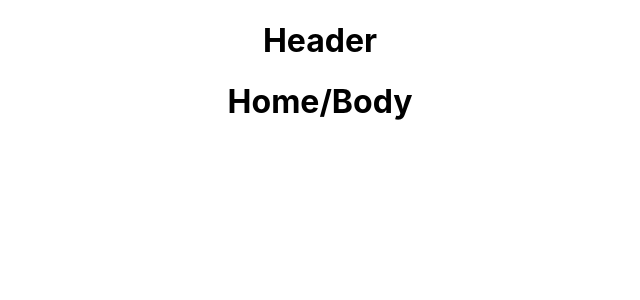
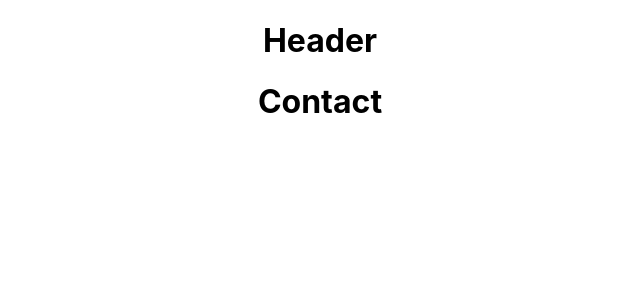
Before and after one commit to jeremymusher/Musher-Portfolio, a React (Create React App) app: page /contact in a window 1280 px wide. Shown: the top 300 px of the page, without its empty margins (320-960 px from the left). Built offline with nearby package versions, Linux system fonts and the light colour scheme.

Commit message:
components

```diff
--- a/src/App.js
+++ b/src/App.js
@@ -3,12 +3,16 @@ import './App.css';
 import { Route } from "react-router-dom"
 import Home from './components/Home';
 import Header from './components/Header';
+import Projects from './components/Projects';
+import Contact from './components/Contact';
 
 function App() {
   return (
     <div className='App'>
     <Header />
-    <Route path="/" component={Home} />
+    <Route path="/" exact component={Home} />
+    <Route path ="/projects" exact component={Projects} />
+    <Route path ="/contact" exact component={Contact} />
     </div>
   );
 }
--- /dev/null
+++ b/src/components/Contact.js
@@ -0,0 +1,10 @@
+function Contact() {
+
+    return (
+    <div className="Contact">
+        <h1>Contact</h1>
+    </div>
+    )
+}
+
+export default Contact
--- a/src/components/Header.js
+++ b/src/components/Header.js
@@ -1,7 +1,7 @@
 function Header() {
 
     return (
-    <div>
+    <div className="Header">
         <h1>Header</h1>
     </div>
     )
--- a/src/components/Home.js
+++ b/src/components/Home.js
@@ -1,10 +1,9 @@
 function Home() {
 
-
-return (
-<div>
-    <h1>Home/Body</h1>
-</div>
-)
+  return (
+   <div className="Home">
+     <h1>Home/Body</h1>
+   </div>
+  )
 }
 export default Home
--- /dev/null
+++ b/src/components/Projects.js
@@ -0,0 +1,10 @@
+function Projects() {
+
+  return (
+    <div className="Projects">
+      <h1>Projects</h1>
+    </div>
+  )
+}
+
+export default Projects
```
